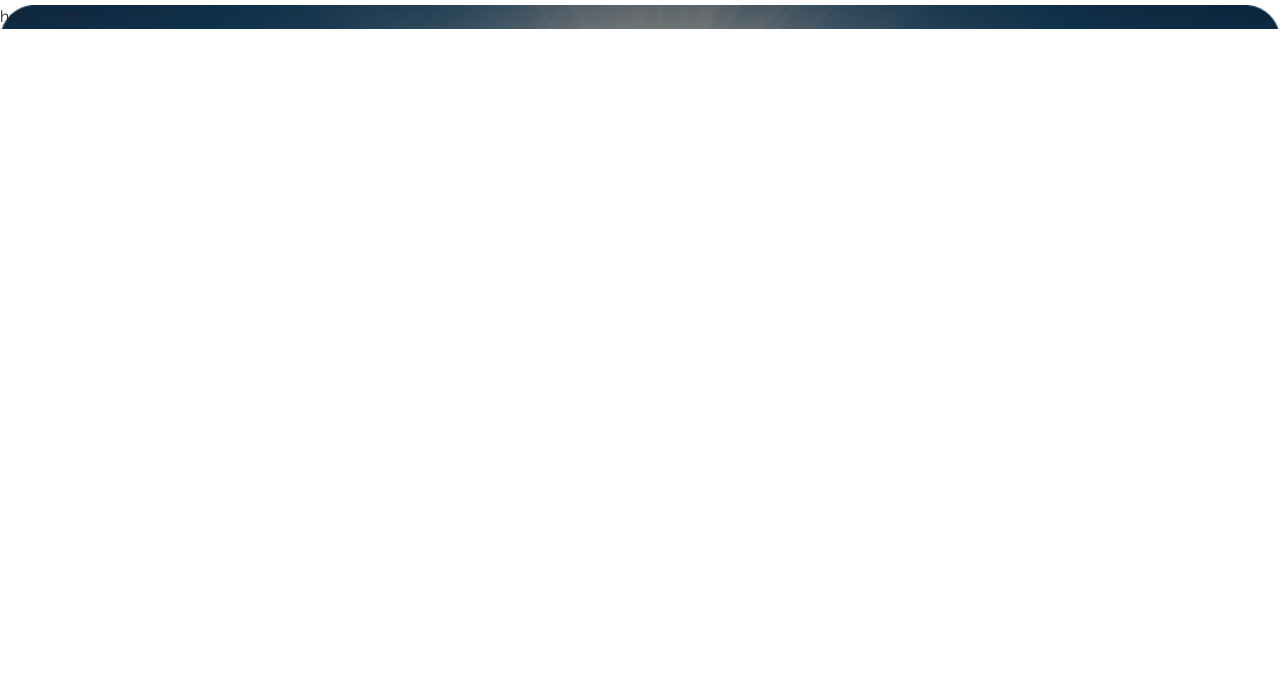
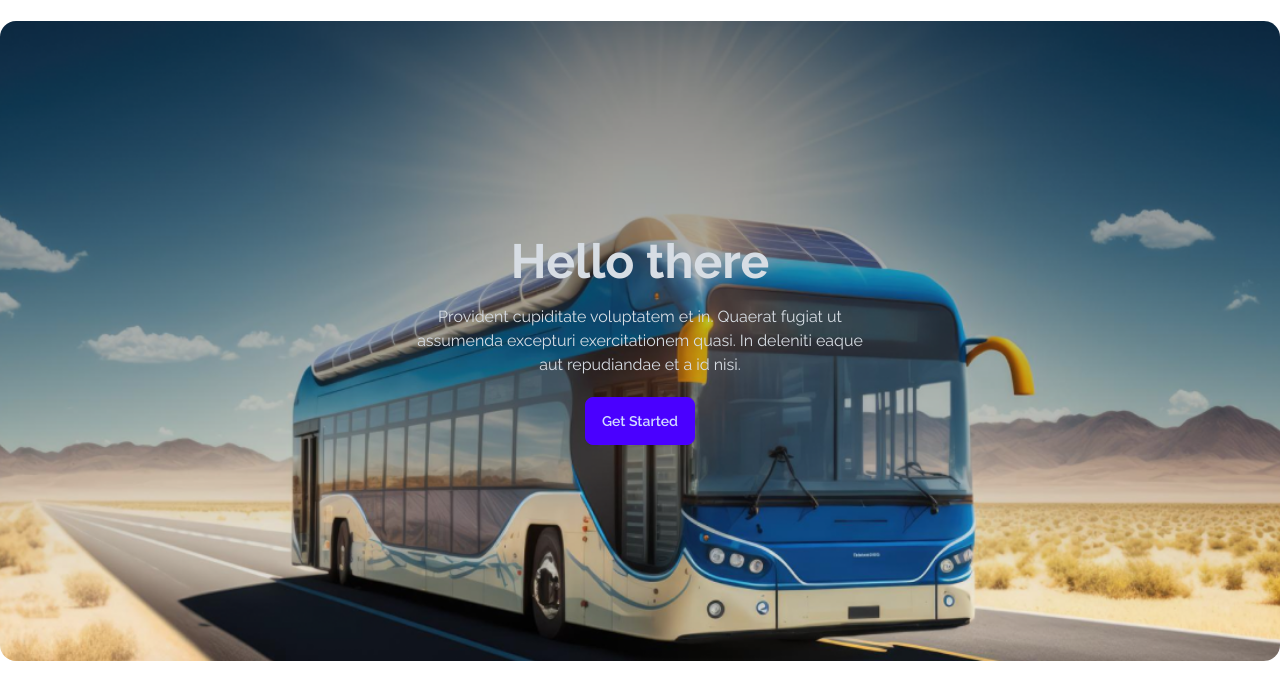
Before and after one commit to Arif-Islam21/smart-ticketing, a plain HTML site: page index.html in a window 1280 px wide. Shown: the part 71-770 px from the top of the page. Drawn offline with nearby package versions, Linux system fonts and the light colour scheme.

Commit message:
banner added

```diff
--- a/index.html
+++ b/index.html
@@ -72,8 +72,23 @@
         </div>
       </nav>
       <!-- BANNER SECTION -->
-      <section class="banner-image">
-        <h1>hello world</h1>
+      <section class="rounded-xl">
+        <div
+          class="hero h-[80vh] mt-4 rounded-2xl"
+          style="background-image: url(images/banner.png)"
+        >
+          <div class="hero-content text-center text-neutral-content">
+            <div class="max-w-md">
+              <h1 class="mb-5 text-5xl font-bold">Hello there</h1>
+              <p class="mb-5">
+                Provident cupiditate voluptatem et in. Quaerat fugiat ut
+                assumenda excepturi exercitationem quasi. In deleniti eaque aut
+                repudiandae et a id nisi.
+              </p>
+              <button class="btn btn-primary">Get Started</button>
+            </div>
+          </div>
+        </div>
       </section>
     </header>
     <!-- MAIN SECTION GOES HERE -->
--- a/styles/style.css
+++ b/styles/style.css
@@ -10,10 +10,3 @@
 .font-roboto {
   font-family: "Roboto", sans-serif;
 }
-.banner-image {
-  background-image: url("../images/banner.png");
-  background-size: cover;
-  height: auto;
-  width: 100%;
-  object-fit: cover;
-}
```
